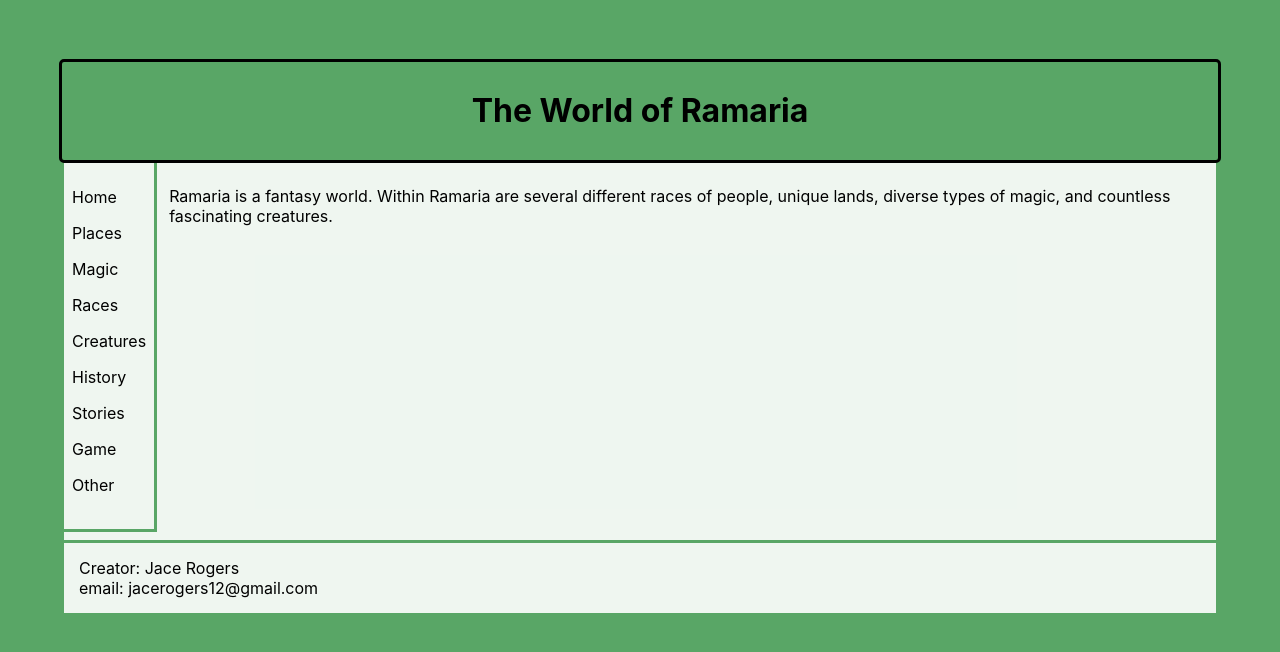
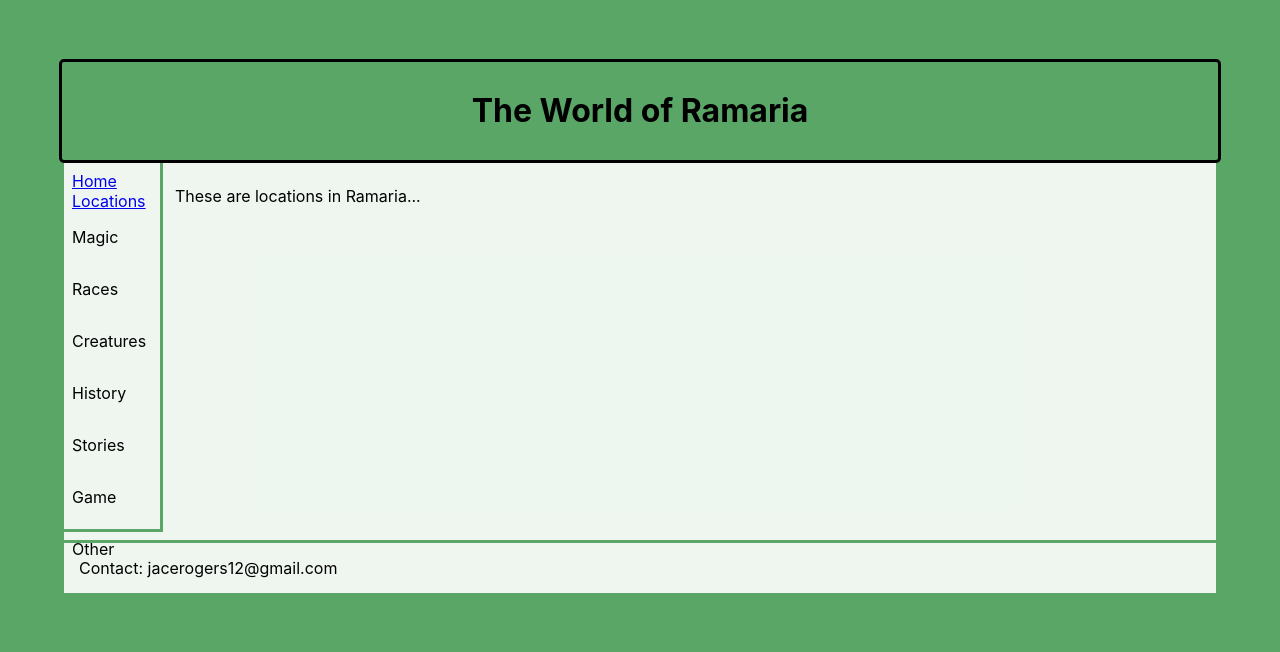
Before and after one commit to JaceRogers12/ramarian-world, a React (Create React App) app: page /locations in a window 1280 px wide. Shown: the top 652 px of the page. Built offline with nearby package versions, Linux system fonts and the light colour scheme.

Commit message:
started adding routes

```diff
--- a/package.json
+++ b/package.json
@@ -8,6 +8,7 @@
     "@testing-library/user-event": "^13.5.0",
     "react": "^18.2.0",
     "react-dom": "^18.2.0",
+    "react-router-dom": "^6.22.3",
     "react-scripts": "5.0.1",
     "web-vitals": "^2.1.4"
   },
--- a/src/App.css
+++ b/src/App.css
@@ -16,6 +16,8 @@
   height: 350px;
   margin-top: 5px;
   margin-bottom: 8px;
+  display: flex;
+  flex-direction: column;
 }
 
 .header {
--- a/src/App.js
+++ b/src/App.js
@@ -1,8 +1,10 @@
 import './App.css';
 import Header from "./Components/Header.js";
+import Navigation from "./Components/Navigation.js";
 import Home from "./Components/Home.js";
+import Locations from "./Components/Locations.js";
 import Footer from "./Components/Footer.js";
-import Navigation from "./Components/Navigation.js";
+import {Routes, Route} from "react-router-dom";
 
 function App() {
 
@@ -11,8 +13,20 @@ function App() {
       <Header />
       <div className="main" >
         <Navigation />
-        <Home />
+        <Routes>
+          <Route path="/" element={<Home />} />
+          <Route path="locations" element={<Locations />} />
+          <Route />
+          <Route />
+          <Route />
+          <Route />
+          <Route />
+          <Route />
+          <Route />
+        </Routes>
       </div>
+
+
       <Footer />
     </div>
   );
--- a/src/Components/Footer.js
+++ b/src/Components/Footer.js
@@ -4,8 +4,7 @@ function Footer() {
 
     return (
         <footer className="footer">
-            <div>Creator: Jace Rogers</div>
-            <div>email: jacerogers12@gmail.com</div>
+            <div>Contact: jacerogers12@gmail.com</div>
         </footer>
     )
 }
--- /dev/null
+++ b/src/Components/Locations.js
@@ -0,0 +1,12 @@
+import react from "react";
+
+function Locations () {
+    return (
+        <div className="content" >
+            <p>These are locations in Ramaria...</p>
+        </div>
+    )
+
+};
+
+export default Locations;
--- a/src/Components/Navigation.js
+++ b/src/Components/Navigation.js
@@ -1,10 +1,11 @@
 import react from "react";
+import {Link} from "react-router-dom";
 
 function Navigation () {
     return (
         <div className="navigation">
-            <p>Home</p>
-            <p>Places</p>
+            <Link to="/" >Home</Link>
+            <Link to="Locations" >Locations</Link>
             <p>Magic</p>
             <p>Races</p>
             <p>Creatures</p>
--- a/src/index.js
+++ b/src/index.js
@@ -3,11 +3,14 @@ import ReactDOM from 'react-dom/client';
 import './index.css';
 import App from './App';
 import reportWebVitals from './reportWebVitals';
+import {BrowserRouter} from "react-router-dom";
 
 const root = ReactDOM.createRoot(document.getElementById('root'));
 root.render(
   <React.StrictMode>
-    <App />
+    <BrowserRouter>
+      <App />
+    </BrowserRouter>
   </React.StrictMode>
 );
 
```
Also changed, not shown: 2 other files (tests, documents, lock files or other folders).
